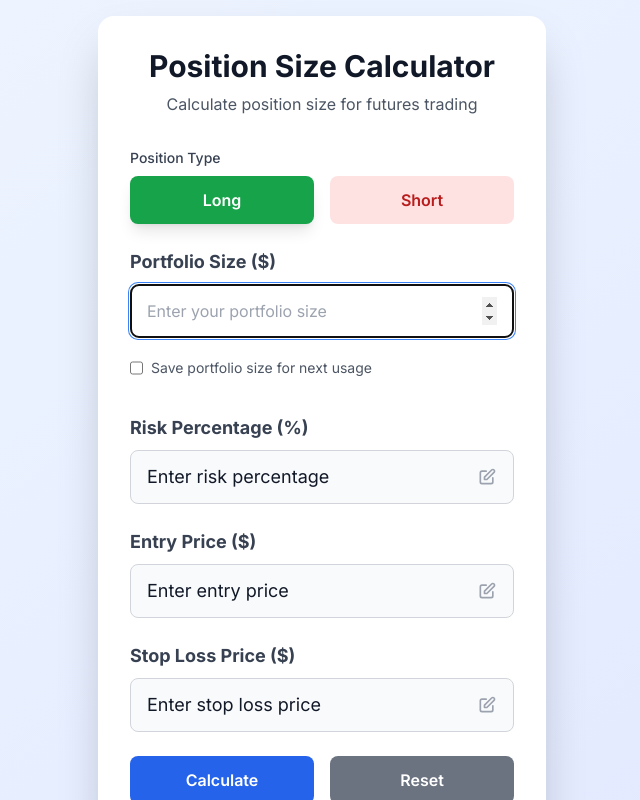
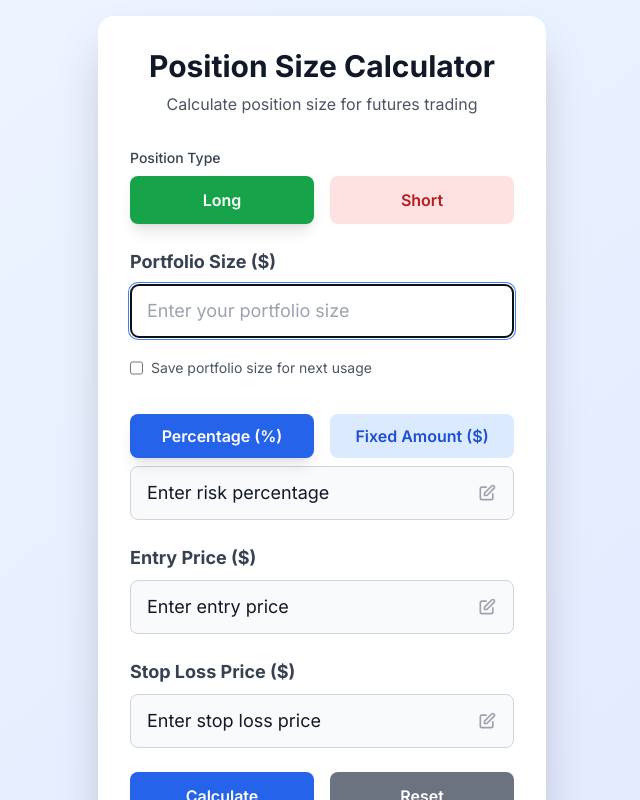
Before and after one commit to superv1sion/position-size, a Next.js app: page / in a window 1280 px wide. Both pictures are taken after a click on the element "Enter portfolio size". Shown: the top 800 px of the page, without its empty margins (318-958 px from the left). Built offline with nearby package versions, Linux system fonts and the light colour scheme.

Commit message:
fixed risk amount and words adjustment

```diff
--- a/app/page.tsx
+++ b/app/page.tsx
@@ -21,12 +21,50 @@ export default function Home() {
     const [isRiskPercentageEditing, setIsRiskPercentageEditing] = useState(false)
     const [isEntryPriceEditing, setIsEntryPriceEditing] = useState(false)
     const [isStopLossEditing, setIsStopLossEditing] = useState(false)
+    const [isFixedRiskEditing, setIsFixedRiskEditing] = useState(false)
+    const [riskInputType, setRiskInputType] = useState<'percentage' | 'fixed'>('percentage')
+    const [fixedRiskAmount, setFixedRiskAmount] = useState('')
 
     // Format number with spaces every 3 digits
     const formatNumberWithSpaces = (value: string) => {
         if (!value) return ''
         const numericValue = value.replace(/\D/g, '') // Remove non-digits
         return numericValue.replace(/\B(?=(\d{3})+(?!\d))/g, ' ')
+    }
+
+    // Format price input with commas and proper decimal handling
+    const formatPriceInput = (value: string) => {
+        if (!value) return ''
+
+        // Remove all non-numeric characters except decimal point
+        let cleanValue = value.replace(/[^\d.]/g, '')
+
+        // Ensure only one decimal point
+        const decimalParts = cleanValue.split('.')
+        if (decimalParts.length > 2) {
+            cleanValue = decimalParts[0] + '.' + decimalParts.slice(1).join('')
+        }
+
+        // Split into integer and decimal parts
+        const [integerPart, decimalPart] = cleanValue.split('.')
+
+        // Add commas to integer part
+        const formattedInteger = integerPart.replace(/\B(?=(\d{3})+(?!\d))/g, ',')
+
+        // Handle decimal part (limit to 2 digits)
+        let formattedDecimal = ''
+        if (decimalPart !== undefined) {
+            formattedDecimal = '.' + decimalPart.substring(0, 2)
+        }
+
+        return formattedInteger + formattedDecimal
+    }
+
+    // Parse formatted price string to number
+    const parseFormattedPrice = (value: string): number => {
+        if (!value) return 0
+        const cleanValue = value.replace(/,/g, '')
+        return parseFloat(cleanValue) || 0
     }
 
     // Load saved portfolio size and checkbox state from local storage on component mount
@@ -162,13 +200,29 @@ export default function Home() {
     }, [userEngaged])
 
     const calculatePositionSize = () => {
-        const portfolio = parseFloat(portfolioSize)
+        const portfolio = parseFormattedPrice(portfolioSize)
+        const entry = parseFormattedPrice(entryPrice)
+        const stopLoss = parseFormattedPrice(stopLossPrice)
+
+        // Calculate risk amount based on input type
+        let riskAmount: number
+        if (riskInputType === 'percentage') {
             const riskPercentage = parseFloat(percentageToRisk)
-        const entry = parseFloat(entryPrice)
-        const stopLoss = parseFloat(stopLossPrice)
+            if (!portfolio || !riskPercentage) {
+                alert('Please fill in portfolio size and risk percentage')
+                return
+            }
+            riskAmount = (portfolio * riskPercentage) / 100
+        } else {
+            const fixedAmount = parseFloat(fixedRiskAmount)
+            if (!fixedAmount) {
+                alert('Please enter a fixed risk amount')
+                return
+            }
+            riskAmount = fixedAmount
+        }
 
-        if (portfolio && riskPercentage && entry && stopLoss) {
-            const riskAmount = (portfolio * riskPercentage) / 100
+        if (portfolio && riskAmount && entry && stopLoss) {
             let riskPerUnit: number
             let validationMessage: string
 
@@ -203,10 +257,13 @@ export default function Home() {
             setPortfolioSize('')
         }
         setPercentageToRisk('')
+        setFixedRiskAmount('')
         setEntryPrice('')
         setStopLossPrice('')
         setPositionSize(null)
         setMaxLeverage(null)
+        setIsFixedRiskEditing(false)
+        setIsRiskPercentageEditing(false)
     }
 
     const copyToClipboard = async (text: string) => {
@@ -364,9 +421,9 @@ The automatic install prompt may not appear in development mode.`);
                         </label>
                         {isPortfolioEditing ? (
                             <input
-                                type="number"
+                                type="text"
                                 value={portfolioSize}
-                                onChange={(e) => setPortfolioSize(e.target.value)}
+                                onChange={(e) => setPortfolioSize(formatPriceInput(e.target.value))}
                                 onBlur={() => setIsPortfolioEditing(false)}
                                 onKeyDown={(e) => {
                                     if (e.key === 'Enter') {
@@ -375,7 +432,7 @@ The automatic install prompt may not appear in development mode.`);
                                 }}
                                 className="w-full px-4 py-3 border border-gray-300 dark:border-gray-600 rounded-lg focus:ring-2 focus:ring-blue-500 focus:border-transparent dark:bg-gray-700 dark:text-white text-lg"
                                 placeholder="Enter your portfolio size"
-                                inputMode="numeric"
+                                inputMode="decimal"
                                 autoFocus
                             />
                         ) : (
@@ -384,7 +441,7 @@ The automatic install prompt may not appear in development mode.`);
                                 onClick={() => setIsPortfolioEditing(true)}
                             >
                                 <span className="text-gray-900 dark:text-white">
-                                    {portfolioSize ? `$${formatNumberWithSpaces(portfolioSize)}` : 'Enter portfolio size'}
+                                    {portfolioSize ? `$${portfolioSize}` : 'Enter portfolio size'}
                                 </span>
                                 <svg
                                     className="w-5 h-5 text-gray-400 hover:text-gray-600 dark:hover:text-gray-300"
@@ -410,10 +467,30 @@ The automatic install prompt may not appear in development mode.`);
                     </div>
 
                     <div>
-                        <label className="block text-lg font-bold  text-gray-700 dark:text-gray-300 mb-2">
-                            Risk Percentage (%)
-                        </label>
-                        {isRiskPercentageEditing ? (
+                        <div className="flex space-x-4 mb-2">
+                            <button
+                                type="button"
+                                onClick={() => setRiskInputType('percentage')}
+                                className={`flex-1 py-2 px-4 rounded-lg font-semibold transition duration-200 transform hover:scale-105 ${riskInputType === 'percentage'
+                                    ? 'bg-blue-600 hover:bg-blue-700 text-white shadow-lg'
+                                    : 'bg-blue-100 hover:bg-blue-200 text-blue-700 dark:bg-blue-900/30 dark:hover:bg-blue-800/50 dark:text-blue-300'
+                                    }`}
+                            >
+                                Percentage (%)
+                            </button>
+                            <button
+                                type="button"
+                                onClick={() => setRiskInputType('fixed')}
+                                className={`flex-1 py-2 px-4 rounded-lg font-semibold transition duration-200 transform hover:scale-105 ${riskInputType === 'fixed'
+                                    ? 'bg-blue-600 hover:bg-blue-700 text-white shadow-lg'
+                                    : 'bg-blue-100 hover:bg-blue-200 text-blue-700 dark:bg-blue-900/30 dark:hover:bg-blue-800/50 dark:text-blue-300'
+                                    }`}
+                            >
+                                Fixed Amount ($)
+                            </button>
+                        </div>
+                        {riskInputType === 'percentage' ? (
+                            isRiskPercentageEditing ? (
                                 <input
                                     type="number"
                                     value={percentageToRisk}
@@ -446,6 +523,42 @@ The automatic install prompt may not appear in development mode.`);
                                         <path strokeLinecap="round" strokeLinejoin="round" strokeWidth={2} d="M11 5H6a2 2 0 00-2 2v11a2 2 0 002 2h11a2 2 0 002-2v-5m-1.414-9.414a2 2 0 112.828 2.828L11.828 15H9v-2.828l8.586-8.586z" />
                                     </svg>
                                 </div>
+                            )
+                        ) : (
+                            isFixedRiskEditing ? (
+                                <input
+                                    type="text"
+                                    value={fixedRiskAmount}
+                                    onChange={(e) => setFixedRiskAmount(formatPriceInput(e.target.value))}
+                                    onBlur={() => setIsFixedRiskEditing(false)}
+                                    onKeyDown={(e) => {
+                                        if (e.key === 'Enter') {
+                                            setIsFixedRiskEditing(false)
+                                        }
+                                    }}
+                                    className="w-full px-4 py-3 border border-gray-300 dark:border-gray-600 rounded-lg focus:ring-2 focus:ring-blue-500 focus:border-transparent dark:bg-gray-700 dark:text-white text-lg"
+                                    placeholder="Enter fixed risk amount"
+                                    inputMode="decimal"
+                                    autoFocus
+                                />
+                            ) : (
+                                <div
+                                    className="w-full px-4 py-3 border border-gray-300 dark:border-gray-600 rounded-lg bg-gray-50 dark:bg-gray-700 text-lg cursor-pointer hover:bg-gray-100 dark:hover:bg-gray-600 transition-colors duration-200 flex items-center justify-between"
+                                    onClick={() => setIsFixedRiskEditing(true)}
+                                >
+                                    <span className="text-gray-900 dark:text-gray-300">
+                                        {fixedRiskAmount ? `$${fixedRiskAmount}` : 'Enter fixed risk amount'}
+                                    </span>
+                                    <svg
+                                        className="w-5 h-5 text-gray-400 hover:text-gray-600 dark:hover:text-gray-300"
+                                        fill="none"
+                                        stroke="currentColor"
+                                        viewBox="0 0 24 24"
+                                    >
+                                        <path strokeLinecap="round" strokeLinejoin="round" strokeWidth={2} d="M11 5H6a2 2 0 00-2 2v11a2 2 0 002 2h11a2 2 0 002-2v-5m-1.414-9.414a2 2 0 112.828 2.828L11.828 15H9v-2.828l8.586-8.586z" />
+                                    </svg>
+                                </div>
+                            )
                         )}
                     </div>
 
@@ -455,9 +568,9 @@ The automatic install prompt may not appear in development mode.`);
                         </label>
                         {isEntryPriceEditing ? (
                             <input
-                                type="number"
+                                type="text"
                                 value={entryPrice}
-                                onChange={(e) => setEntryPrice(e.target.value)}
+                                onChange={(e) => setEntryPrice(formatPriceInput(e.target.value))}
                                 onBlur={() => setIsEntryPriceEditing(false)}
                                 onKeyDown={(e) => {
                                     if (e.key === 'Enter') {
@@ -466,7 +579,7 @@ The automatic install prompt may not appear in development mode.`);
                                 }}
                                 className="w-full px-4 py-3 border border-gray-300 dark:border-gray-600 rounded-lg focus:ring-2 focus:ring-blue-500 focus:border-transparent dark:bg-gray-700 dark:text-white text-lg"
                                 placeholder="Enter entry price"
-                                inputMode="numeric"
+                                inputMode="decimal"
                                 autoFocus
                             />
                         ) : (
@@ -475,7 +588,7 @@ The automatic install prompt may not appear in development mode.`);
                                 onClick={() => setIsEntryPriceEditing(true)}
                             >
                                 <span className="text-gray-900 dark:text-gray-300">
-                                    {entryPrice ? `$${formatNumberWithSpaces(entryPrice)}` : 'Enter entry price'}
+                                    {entryPrice ? `$${entryPrice}` : 'Enter entry price'}
                                 </span>
                                 <svg
                                     className="w-5 h-5 text-gray-400 hover:text-gray-600 dark:hover:text-gray-300"
@@ -495,9 +608,9 @@ The automatic install prompt may not appear in development mode.`);
                         </label>
                         {isStopLossEditing ? (
                             <input
-                                type="number"
+                                type="text"
                                 value={stopLossPrice}
-                                onChange={(e) => setStopLossPrice(e.target.value)}
+                                onChange={(e) => setStopLossPrice(formatPriceInput(e.target.value))}
                                 onBlur={() => setIsStopLossEditing(false)}
                                 onKeyDown={(e) => {
                                     if (e.key === 'Enter') {
@@ -506,7 +619,7 @@ The automatic install prompt may not appear in development mode.`);
                                 }}
                                 className="w-full px-4 py-3 border border-gray-300 dark:border-gray-600 rounded-lg focus:ring-2 focus:ring-blue-500 focus:border-transparent dark:bg-gray-700 dark:text-white text-lg"
                                 placeholder="Enter stop loss price"
-                                inputMode="numeric"
+                                inputMode="decimal"
                                 autoFocus
                             />
                         ) : (
@@ -515,7 +628,7 @@ The automatic install prompt may not appear in development mode.`);
                                 onClick={() => setIsStopLossEditing(true)}
                             >
                                 <span className="text-gray-900 dark:text-gray-300">
-                                    {stopLossPrice ? `$${formatNumberWithSpaces(stopLossPrice)}` : 'Enter stop loss price'}
+                                    {stopLossPrice ? `$${stopLossPrice}` : 'Enter stop loss price'}
                                 </span>
                                 <svg
                                     className="w-5 h-5 text-gray-400 hover:text-gray-600 dark:hover:text-gray-300"
@@ -527,9 +640,12 @@ The automatic install prompt may not appear in development mode.`);
                                 </svg>
                             </div>
                         )}
-                        {portfolioSize && percentageToRisk && (
+                        {portfolioSize && ((riskInputType === 'percentage' && percentageToRisk) || (riskInputType === 'fixed' && fixedRiskAmount)) && (
                             <p className="text-sm text-red-600 dark:text-red-400 mt-2 font-medium">
-                                If price hits stop loss based on the above parameters, this would result in a ${((parseFloat(portfolioSize) * parseFloat(percentageToRisk)) / 100).toFixed(2)} loss.
+                                If price hits stop loss based on the above parameters, this would result in a ${riskInputType === 'percentage'
+                                    ? ((parseFormattedPrice(portfolioSize) * parseFloat(percentageToRisk)) / 100).toFixed(2)
+                                    : parseFloat(fixedRiskAmount).toFixed(2)
+                                } loss.
                             </p>
                         )}
                     </div>
@@ -574,7 +690,7 @@ The automatic install prompt may not appear in development mode.`);
                             </p>
                             <br></br>
                             <p className="text-2xl font-bold text-blue-600 dark:text-blue-400">
-                                Margin Requirement: <br />
+                                Recommended Margin: <br />
                                 <span className="text-3xl font-extrabold text-blue-700 dark:text-blue-300 bg-blue-100 dark:bg-blue-800/30 px-3 py-1 rounded-lg">
                                     ${marginRequirement.toFixed(2)}
                                 </span>
```
Lines whose indentation alone changed are shown as unchanged.
